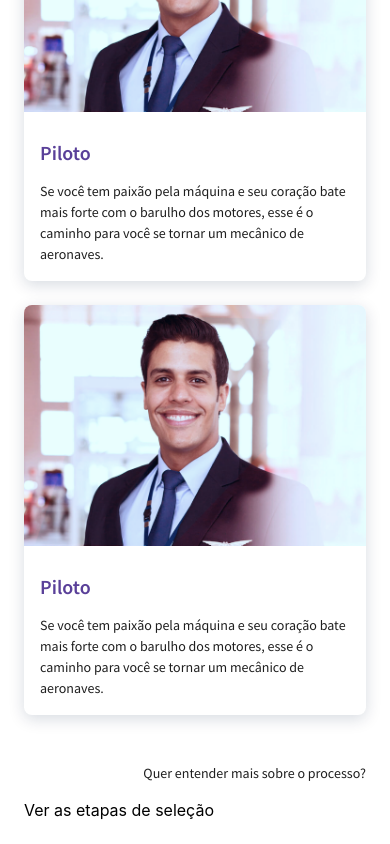
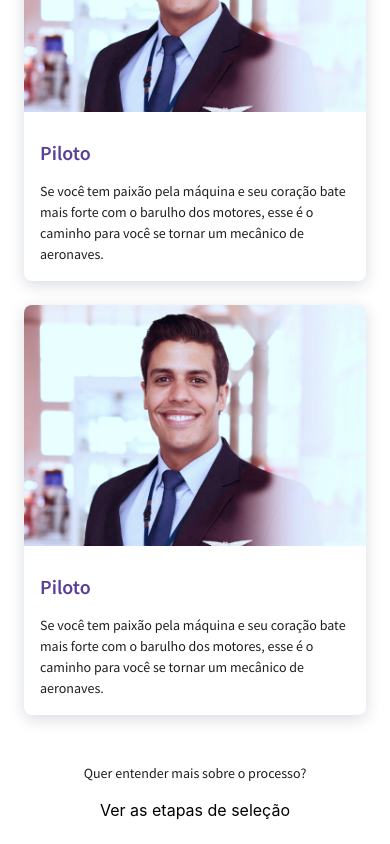
Before and after one commit to italoviola/dev-associacao-voar, a React (Create React App) app: page / in a window 390 px wide. Shown: the part 817-1661 px from the top of the page. Built offline with nearby package versions, Linux system fonts and the light colour scheme.

Commit message:
Minor adjust

```diff
--- a/src/pages/Home/sections/OPrograma/styles.ts
+++ b/src/pages/Home/sections/OPrograma/styles.ts
@@ -13,9 +13,17 @@ export const ContentGrid = styled(Grid)`
 `;
 
 export const CTAText = styled(Grid)`
-  text-align: right;
+  text-align: center;
+
+  ${breakpoints.desktop} {
+    text-align: right;
+  }
 `;
 
 export const CTAButton = styled(Grid)`
-  text-align: left;
+  text-align: center;
+
+  ${breakpoints.desktop} {
+    text-align: left;
+  }
 `;
```
